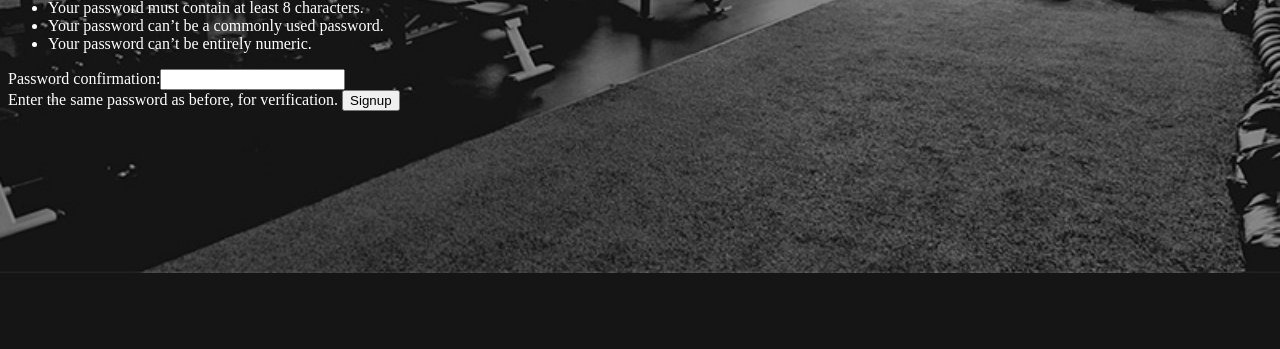
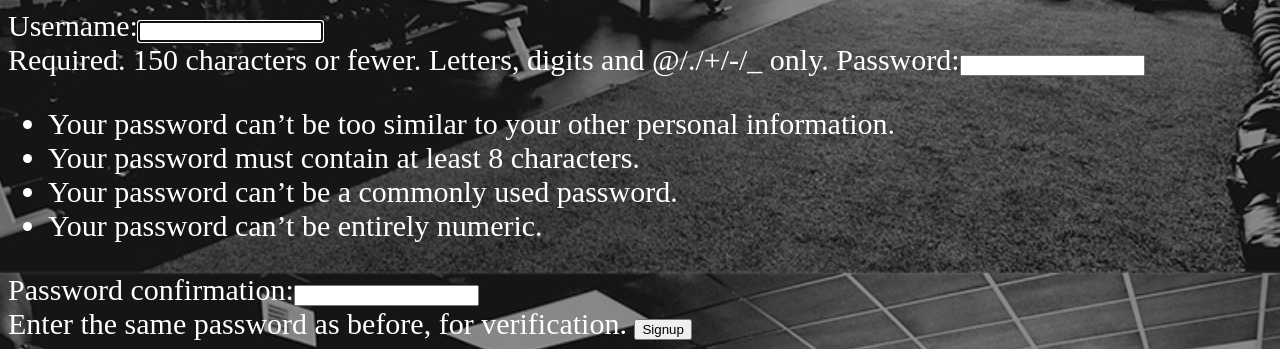
Before and after one commit to bradywhildin/BigMuscle, a Django app: page /accounts/signup/ in a window 1280 px wide. Shown: the part 527-876 px from the top of the page. Before the commit the page ends 800 px from the top, so only its background shows below. Run offline with Django 3.2, Linux system fonts and the light colour scheme.

Commit message:
Increased font size for sign up page on small screens

```diff
--- a/accounts/templates/accounts/signup.html
+++ b/accounts/templates/accounts/signup.html
@@ -19,6 +19,11 @@ body {
 
 }
 
+@media (min-width: 900px) {
+    body {
+        font-size: 30px
+    }
+}
 
 </style>
 </head>
```
Also changed, not shown: db.sqlite3.
